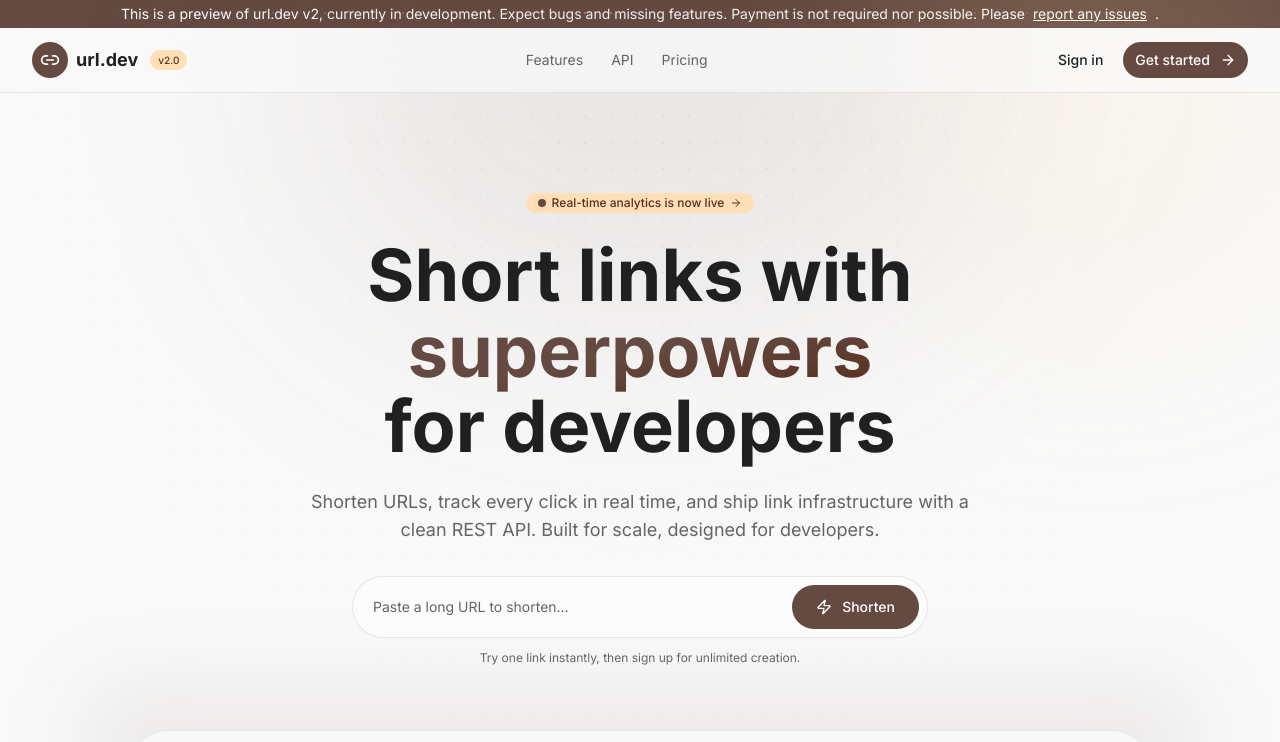
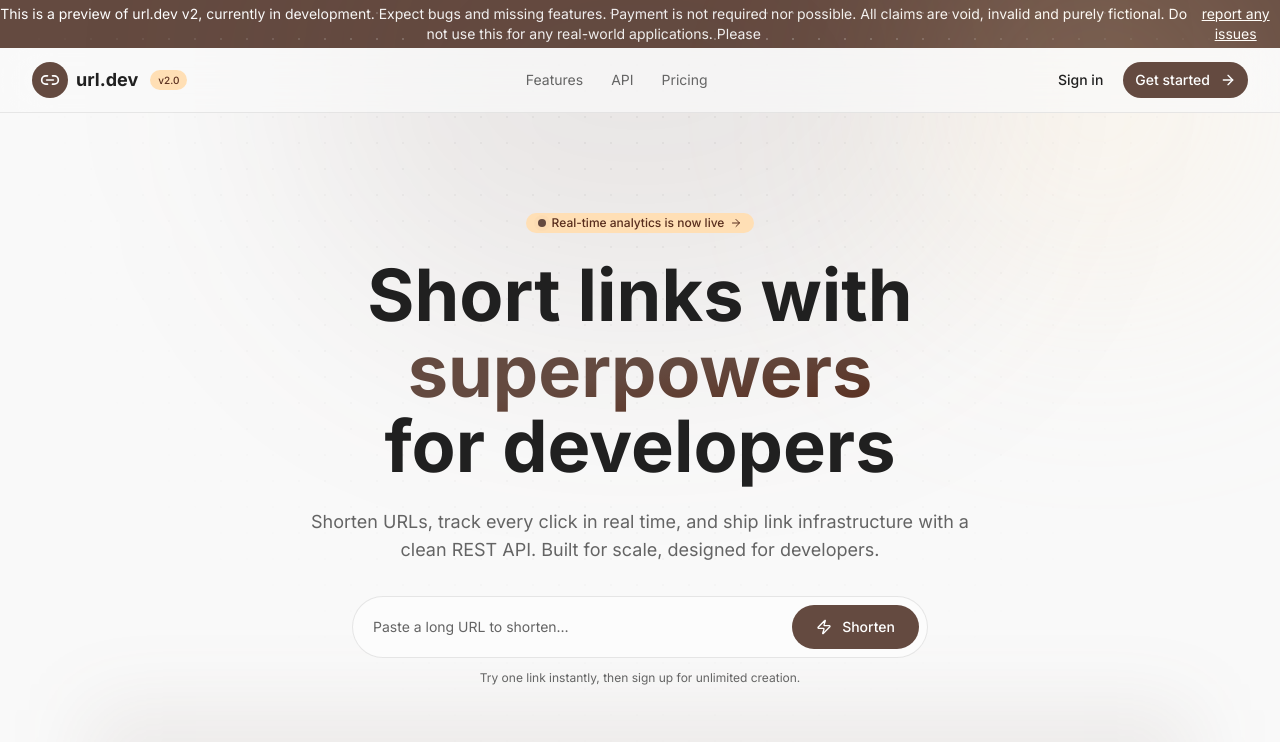
Before and after one commit to gameupyourlife/url.dev, a Next.js app: page / in a window 1280 px wide. Shown: the top 742 px of the page. Built offline with nearby package versions, Linux system fonts and the light colour scheme; no server answers.

Commit message:
Fixed to build

```diff
--- a/app/dashboard/urls/[id]/page.tsx
+++ b/app/dashboard/urls/[id]/page.tsx
@@ -1,10 +1,8 @@
 import { isAuthenticated } from "@/lib/auth/guards";
-import { getShortUrlByIdWithAnalytics, deleteShortUrl, updateShortUrl } from "@/app/actions/short-urls";
+import { getShortUrlByIdWithAnalytics } from "@/app/actions/short-urls";
 import { redirect } from "next/navigation";
-import { Suspense } from "react";
 import Link from "next/link";
 
-import { Skeleton } from "@/components/ui/skeleton";
 import { Badge } from "@/components/ui/badge";
 import { Button } from "@/components/ui/button";
 
@@ -23,20 +21,7 @@ import {
     Users,
     Clock,
     CalendarDays,
-    QrCode,
-    Pencil,
-    Trash2,
-    Copy,
-    Share2,
-    MoreHorizontal,
 } from "lucide-react";
-import {
-    DropdownMenu,
-    DropdownMenuContent,
-    DropdownMenuItem,
-    DropdownMenuSeparator,
-    DropdownMenuTrigger,
-} from "@/components/ui/dropdown-menu";
 
 import { UrlDetailsClient } from "./UrlDetailsClient";
 import CountryChart from "@/components/dashboard/url/CountryChart";
@@ -207,7 +192,7 @@ export default async function UrlAnalyticsPage({
                 <TrafficTypeChart data={advancedData.analytics.trafficType} />
             </div>
 
-            <CountryChart data={advancedData.analytics.clicksByCountry.concat({ country: "DE" as RegionId, clicks: 10 }) as { country: RegionId; clicks: number }[]} />
+            <CountryChart countryData={advancedData.analytics.clicksByCountry.concat({ country: "DE" as RegionId, clicks: 10 }) as { country: RegionId; clicks: number }[]} />
 
             {/* Link Info */}
             <div className="bg-card rounded-xl p-6">
@@ -219,7 +204,7 @@ export default async function UrlAnalyticsPage({
                     </div>
                     <div className="space-y-1">
                         <p className="text-sm text-muted-foreground">Short URL</p>
-                        <p className="text-sm font-medium">https://{shortUrl}</p>
+                        <p className="text-sm font-medium"><Link href={shortUrl} target="_blank" rel="noopener noreferrer">{shortUrl}</Link></p>
                     </div>
                     <div className="space-y-1">
                         <p className="text-sm text-muted-foreground">Created</p>
--- a/app/layout.tsx
+++ b/app/layout.tsx
@@ -1,10 +1,8 @@
 import type { Metadata } from "next";
 import { Geist, Geist_Mono, Inter } from "next/font/google";
 import { ThemeProvider } from "@/components/theme-provider";
-import { ModeToggle } from "@/components/mode-toggle";
 import "./globals.css";
 import { Toaster } from "@/components/ui/sonner";
-import { Construction } from "lucide-react";
 
 const inter = Inter({ subsets: ["latin"], variable: "--font-sans" });
 
@@ -45,8 +43,8 @@ export default function RootLayout({
                 >
                     {/* Global Banner that this is currently in development and only a preview */}
                     <div>
-                        <div className="bg-primary text-primary-foreground text-center text-sm py-1 flex items-center justify-center gap-2 z-100">
-                            This is a preview of url.dev v2, currently in development. Expect bugs and missing features. Payment is not required nor possible. Please{" "}
+                        <div className="bg-primary text-primary-foreground text-center text-sm py-1 flex items-center justify-center gap-1 z-100">
+                            This is a preview of url.dev v2, currently in development. Expect bugs and missing features. Payment is not required nor possible. All claims are void, invalid and purely fictional. Do not use this for any real-world applications. Please
                             <a
                                 href="https://github.com/gameupyourlife/url.dev/issues"
                                 className="underline"
@@ -54,7 +52,6 @@ export default function RootLayout({
                             >
                                 report any issues
                             </a>
-                            .
                         </div>
                     </div>
                     {children}
```
Also changed, not shown: 1 other file (tests, documents, lock files or other folders).
